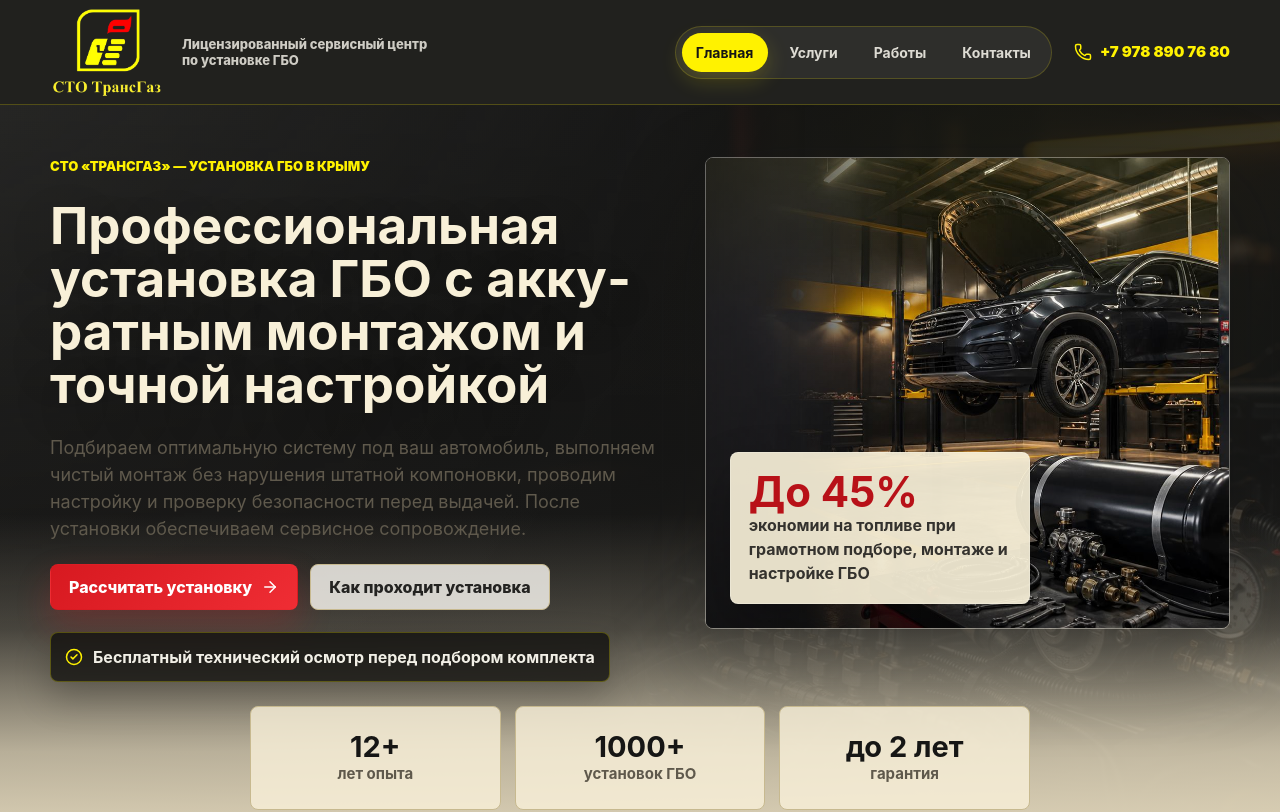
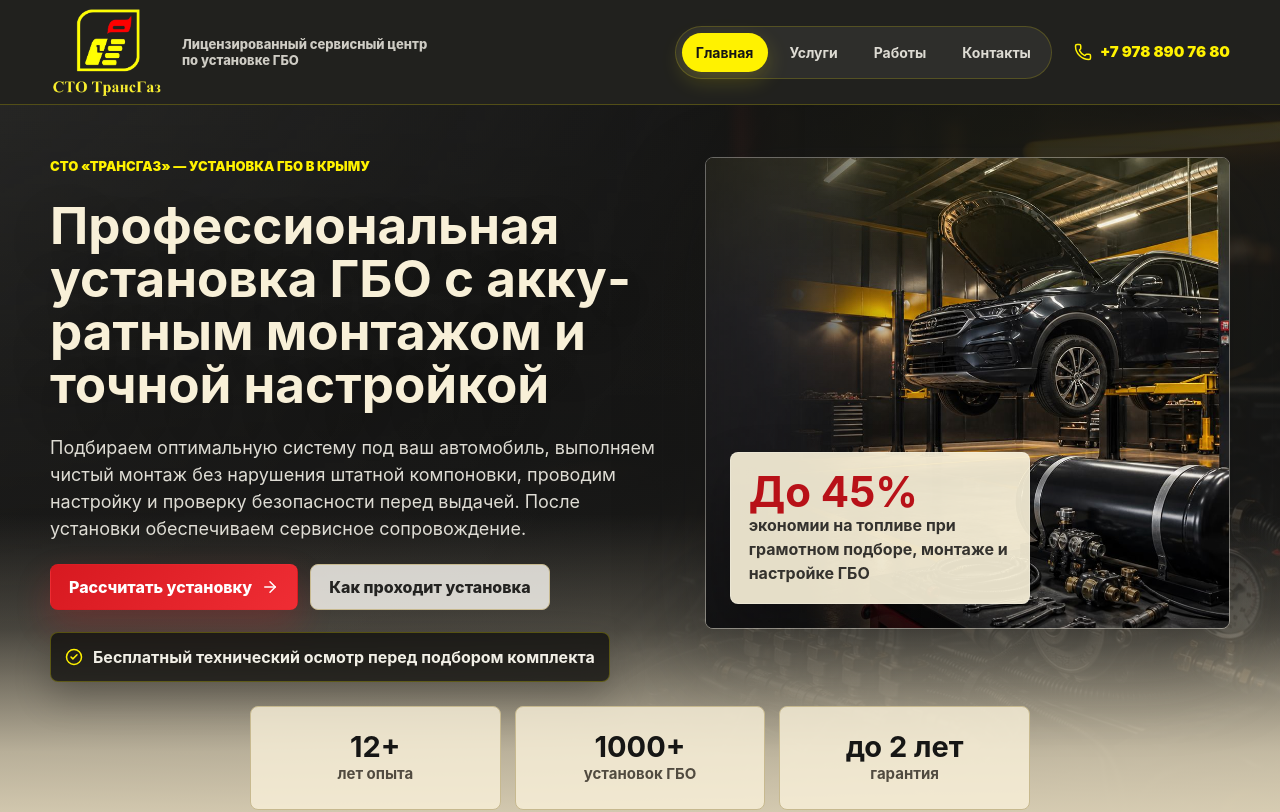
Before and after one commit to Aleks-man/ugtransgas, a React (Vite) app in the folder frontend/: page / in a window 1280 px wide. Shown: the top 812 px of the page. Built offline with nearby package versions, Linux system fonts and the light colour scheme.

Commit message:
style: tune muted text contrast

```diff
--- a/frontend/src/styles/base.css
+++ b/frontend/src/styles/base.css
@@ -23,7 +23,8 @@
   --surface-deep: #d3c49f;
   --line: #c7b98f;
   --text: #34322e;
-  --text-muted: #5f594c;
+  --text-muted: #514b40;
+  --text-muted-on-dark: rgba(255, 253, 243, 0.86);
   --muted: var(--text-muted);
   --shadow: 0 24px 70px rgba(22, 22, 21, 0.16);
   --section-y: 68px;
--- a/frontend/src/styles/sections/hero.css
+++ b/frontend/src/styles/sections/hero.css
@@ -120,6 +120,10 @@ h3 {
 .contact-copy p {
   color: var(--text-muted);
   font-size: 18px;
+}
+
+.hero-section .hero-copy p {
+  color: var(--text-muted-on-dark);
 }
 
 .hero-actions {
```
